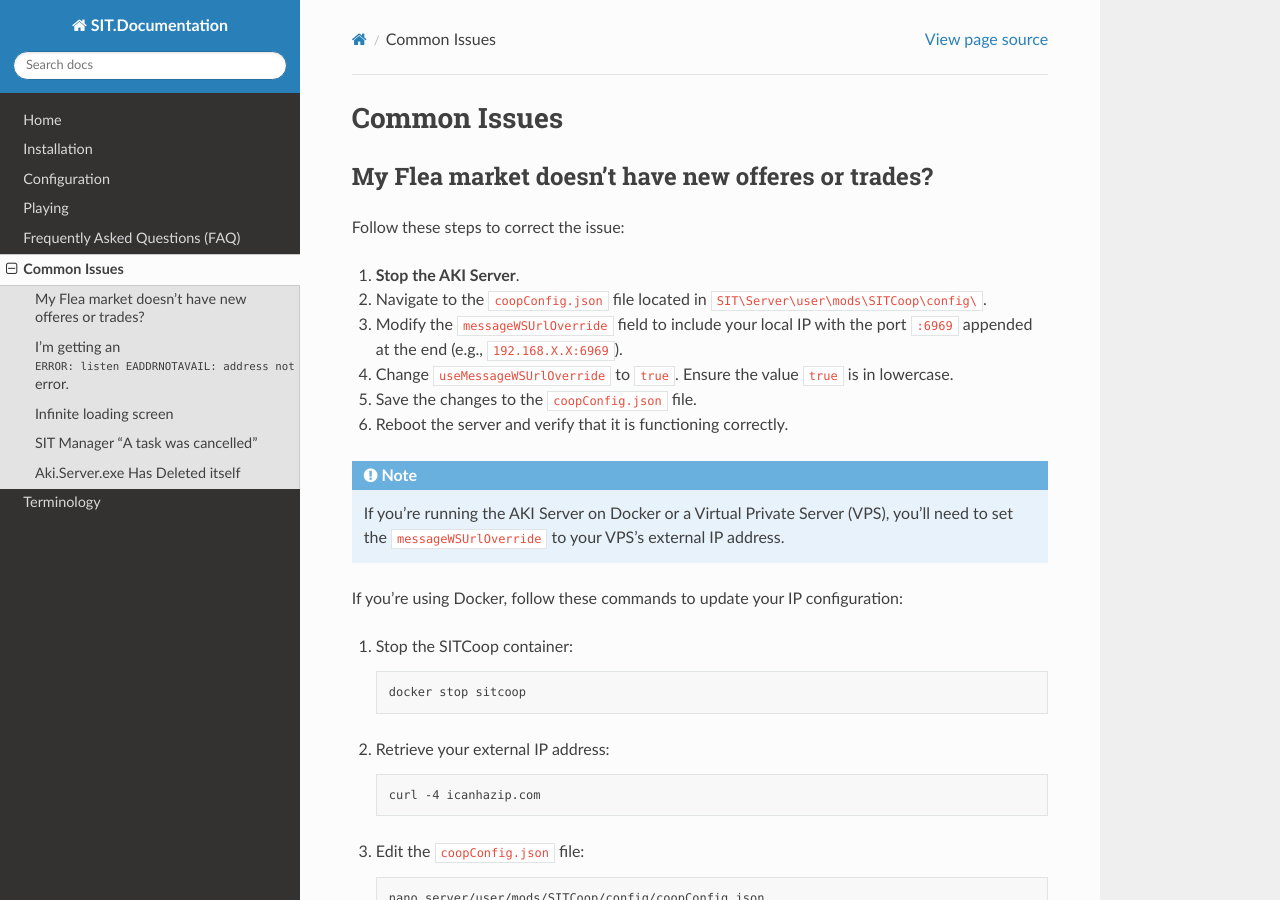
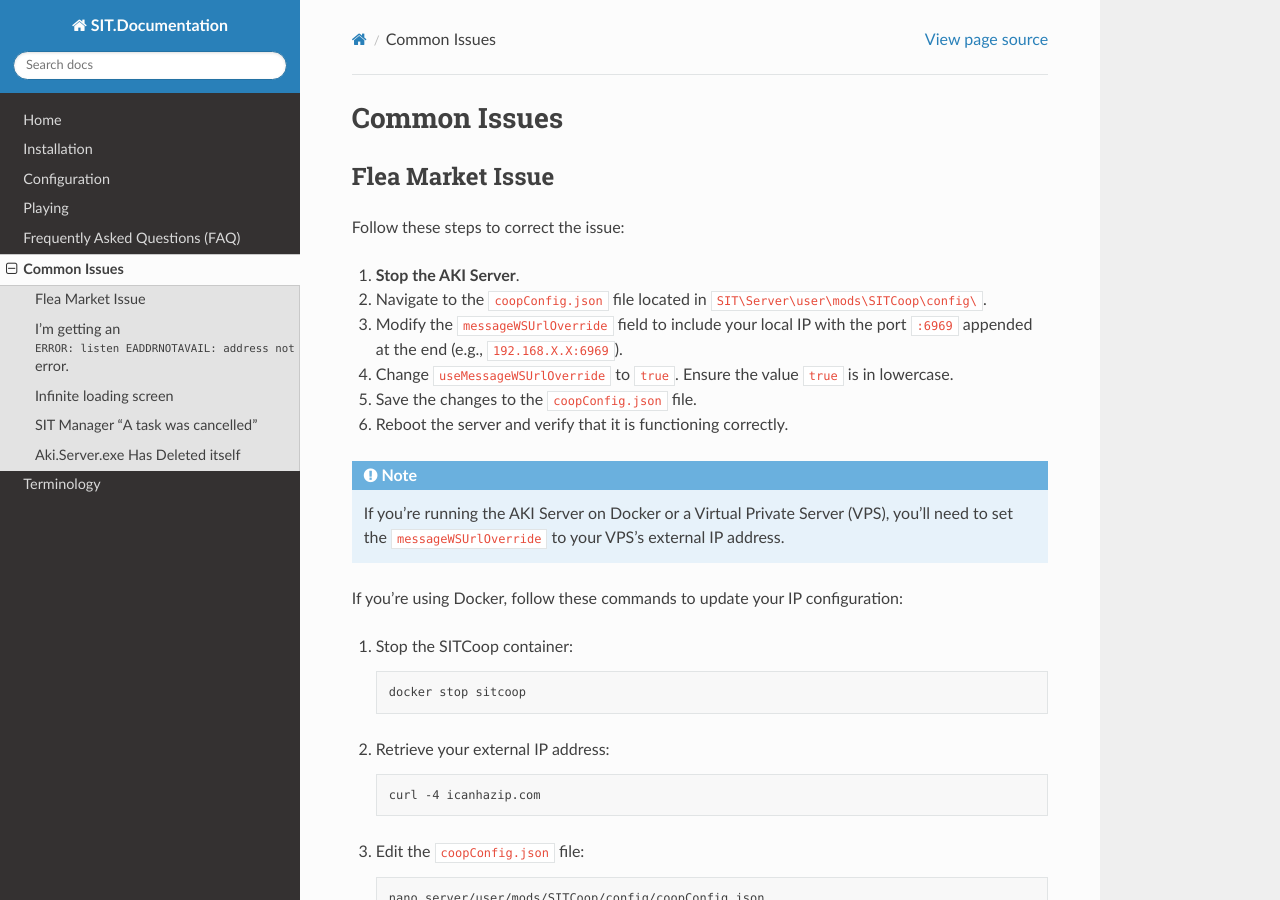
Before and after one commit to stayintarkov/SIT.Documentation, a Sphinx documentation site: the page built from docs/source/issues.rst, in a window 1280 px wide and 900 px high. Built offline with Sphinx 7.4.7 and the Read the Docs theme 2.0.0, drawn with Linux system fonts in a browser that asks for light colours; the version number could not be read and is left out.

Commit message:
Added Mihais change

```diff
--- a/docs/source/issues.rst
+++ b/docs/source/issues.rst
@@ -6,7 +6,7 @@ Common Issues
 
 .. _fleaissue:
 
-My Flea market doesn't have new offeres or trades?
+Flea Market Issue
 --------------------------------------------------
 
 
```
